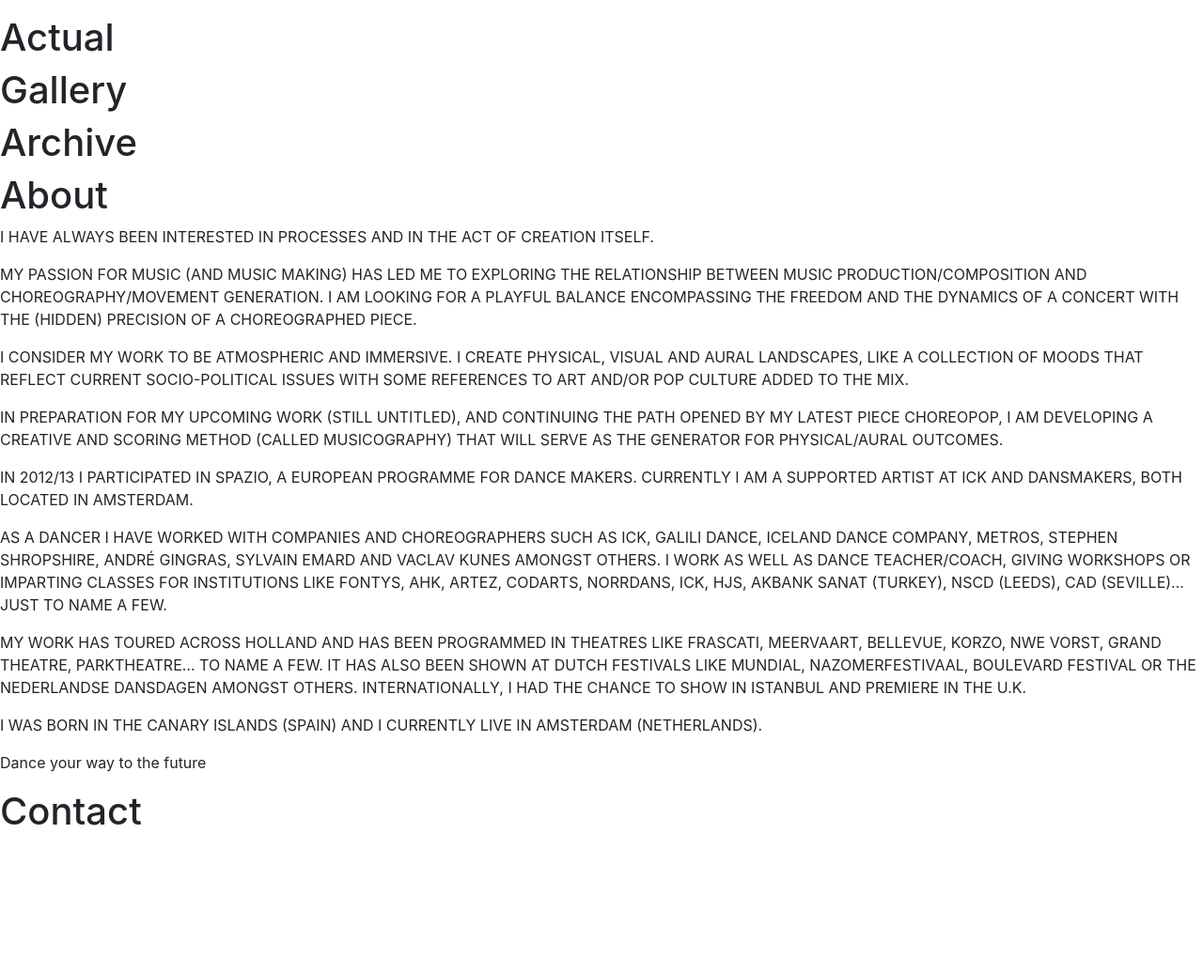
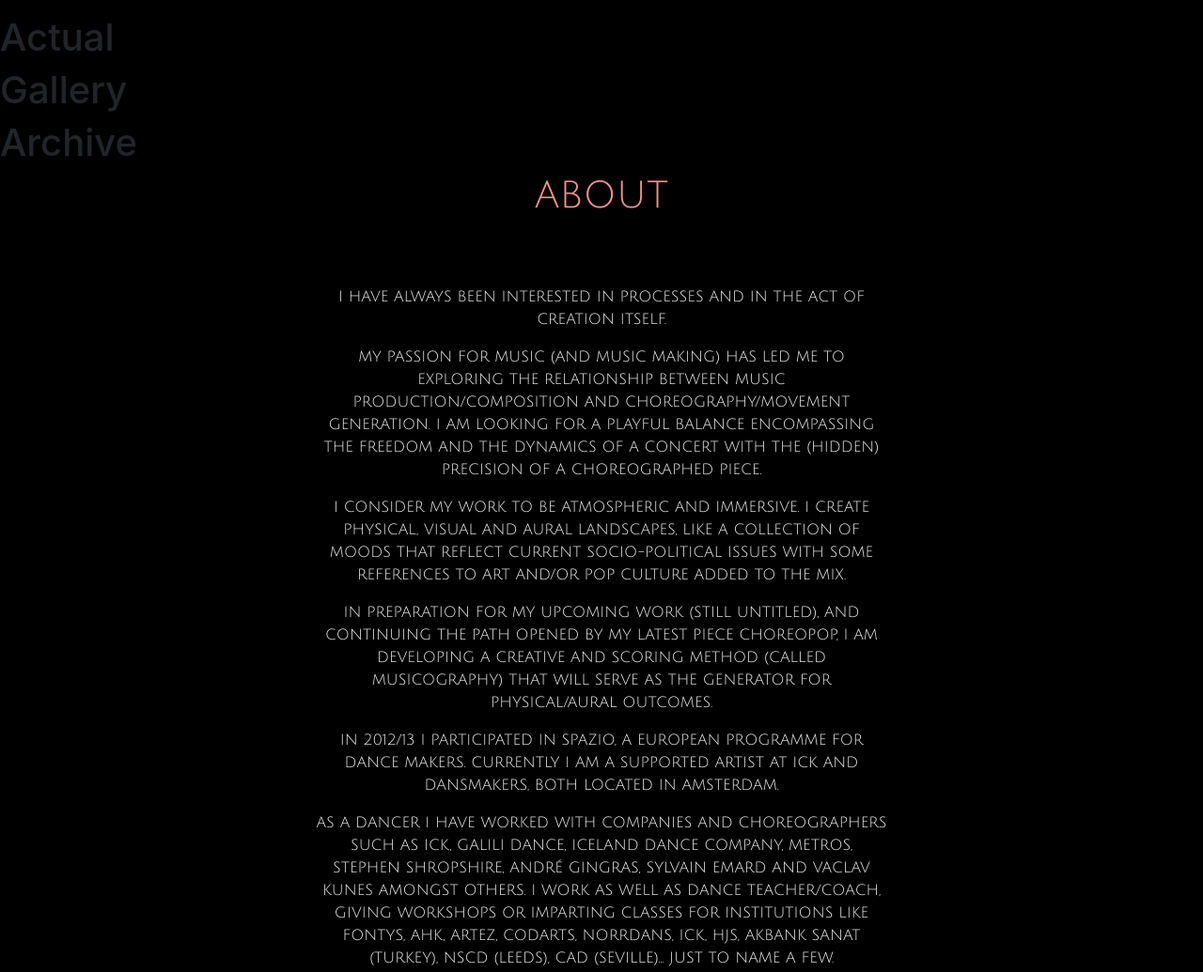
Before and after one commit to Junon72/deVega-web-vsc, a plain HTML site: page home.html in a window 1280 px wide. Shown: the top 1035 px of the page at 94% size. Before the commit the page ends 896 px from the top, so only its background shows below. Drawn offline with nearby package versions, Linux system fonts and the light colour scheme.

Commit message:
index background color

```diff
--- a/home.html
+++ b/home.html
@@ -28,7 +28,7 @@
     <!-- Navigation bar -->
     <header class="nav-area">
         <div class="navWrapper">
-            <nav class="navbar navbar-expand-md navbar-light bg"></nav>
+            <nav class="navbar navbar-expand-md navbar-dark bg-"></nav>
 
 
         <!-- Logo -->
@@ -82,15 +82,21 @@
         </div>
     </div>
     <!-- About -->
-    <div id="section4">
-        <section>
+    <div id="about">
+        <section class="aboutWrapper">
             <!-- Title -->
-            <div class="titel-container">
-                <h1>About</h1>
+            <div class="container-fluid about-container">
+                    <div class="row justify-content-center">
+            <div class="col-12 pb-30 text-center title">
+                <h1>ABOUT</h1>
             </div>
+        </div>
+    </div>
             <!-- Content-->
-            <div class="about-text-container">
-                <div class="about-text-content">
+
+            <div class="container-fluid about-text-container">
+                <div class="row justify-content-center">
+                <div class="col-12 col-md-8 col-xl-6 text-center about-text-content">
                     <p>I HAVE ALWAYS BEEN INTERESTED IN PROCESSES AND IN THE ACT OF CREATION ITSELF.</p>
                     <p>MY PASSION FOR MUSIC (AND MUSIC MAKING) HAS LED ME TO EXPLORING THE RELATIONSHIP BETWEEN MUSIC
                         PRODUCTION/COMPOSITION AND CHOREOGRAPHY/MOVEMENT GENERATION. I AM LOOKING FOR A PLAYFUL BALANCE
@@ -131,6 +137,8 @@
                         INTERNATIONALLY,
                         I HAD THE CHANCE TO SHOW IN ISTANBUL AND PREMIERE IN THE U.K.</p>
                     <p>I WAS BORN IN THE CANARY ISLANDS (SPAIN) AND I CURRENTLY LIVE IN AMSTERDAM (NETHERLANDS). </p>
+                </div>
+
                 </div>
             </div>
         </section>
--- a/index.css
+++ b/index.css
@@ -1,11 +1,8 @@
 /*----------------------------------- Background */
-.background-container {
+body {
     background-color: black;
-    top: 0;
-    left: 0;
-    max-width: 100%;
-    max-height: 100vh;
 }
+
 /*----------------------------------- Video */
 .video-container {
     background-color: black;
--- a/style.css
+++ b/style.css
@@ -0,0 +1,31 @@
+
+
+/* -------------------------------- Backgrounds  */
+
+body {
+    background-color: black;
+}
+
+
+/* -------------------------------- Colors  */
+
+
+/* -------------------------------- Content  */
+.title h1 {
+    font-family: 'Julius Sans One', monospace;
+    color: rgb(239, 147, 147);
+}
+
+.title {
+    display: block;
+    height: 120px;
+}
+
+
+.about-text-content {
+    color: whitesmoke;
+    justify-content: center;
+    font-family: 'Julius Sans One', monospace;
+    font-size: 1em;
+
+}
```
Also changed, not shown: index.html (+2 -3 lines).
